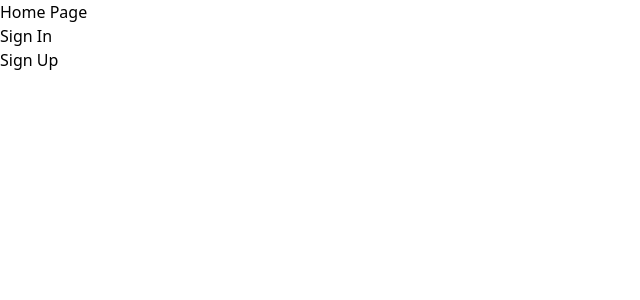
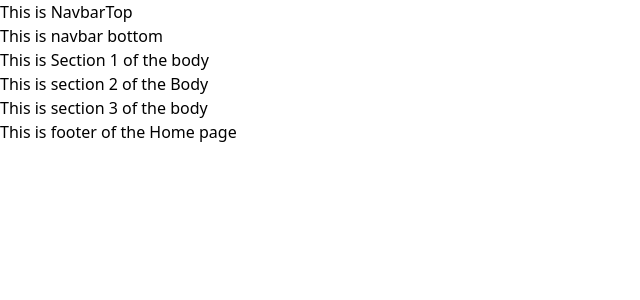
Before and after one commit to abdulaamir9496/ModeraSafe, a React (Vite) app: page / in a window 1280 px wide. Shown: the top 300 px of the page, without its empty margins (0-640 px from the left). Built offline with nearby package versions, Linux system fonts and the light colour scheme.

Commit message:
HomePage

```diff
--- a/src/App.jsx
+++ b/src/App.jsx
@@ -1,22 +1,42 @@
-import { BrowserRouter as Router, Route, Routes } from 'react-router-dom';
-import { AuthProvider } from './contexts/AuthContext'; // Import the AuthProvider
-import Home from './pages/Home';
-import SignInPage from './pages/SignInPage';
-import SignUpPage from './pages/SignUpPage';
-import ModerationHub from './pages/ModerationHub';
+// import { BrowserRouter as Router, Route, Routes } from 'react-router-dom';
+// import { AuthProvider } from './contexts/AuthContext'; // Import the AuthProvider
+// import Home from './pages/Home';
+// import SignInPage from './pages/SignInPage';
+// import SignUpPage from './pages/SignUpPage';
+// import ModerationHub from './pages/ModerationHub';
+// import ErrorBoundary from './components/ErrorBoundary';  // Import ErrorBoundary
+
+import Section1 from "./pages/HomePage/Body/Section1";
+import Section2 from "./pages/HomePage/Body/Section2";
+import Section3 from "./pages/HomePage/Body/Section3";
+import Footer from "./pages/HomePage/Footer/Footer";
+import NavbarBottom from "./pages/HomePage/Header/NavbarBottom";
+import NavbarTop from "./pages/HomePage/Header/NavbarTop";
+
+
 
 const App = () => {
     return (
-        <AuthProvider>
-            <Router>
-                <Routes>
-                    <Route path="/" element={<Home />} />
-                    <Route path="/sign-in" element={<SignInPage />} />
-                    <Route path="/sign-up" element={<SignUpPage />} />
-                    <Route path="/moderation-hub" element={<ModerationHub />} />
-                </Routes>
-            </Router>
-        </AuthProvider>
+        <>
+            <NavbarTop />
+            <NavbarBottom />
+            <Section1 />
+            <Section2 />
+            <Section3 />
+            <Footer />
+        </>
+        // <AuthProvider>
+        //     <Router>
+        //         <ErrorBoundary>
+        //             <Routes>
+        //                 <Route path="/" element={<Home />} />
+        //                 <Route path="/sign-in" element={<SignInPage />} />
+        //                 <Route path="/sign-up" element={<SignUpPage />} />
+        //                 <Route path="/moderation-hub" element={<ModerationHub />} />
+        //             </Routes>
+        //         </ErrorBoundary>
+        //     </Router>
+        // </AuthProvider>
     );
 };
 
--- a/src/components/Auth/SignInForm.jsx
+++ b/src/components/Auth/SignInForm.jsx
@@ -1,5 +1,5 @@
 import { useState } from 'react';
-import { useAuth } from '../contexts/AuthContext';
+import { useAuth } from '../../contexts/AuthContext';
 
 const SignInForm = () => {
     const { signIn } = useAuth();
--- /dev/null
+++ b/src/contexts/AuthContext.js
@@ -0,0 +1,4 @@
+import { createContext } from 'react';  // Import createContext
+
+// Create Context
+export const AuthContext = createContext();
--- a/src/contexts/AuthContext.jsx
+++ b/src/contexts/AuthContext.jsx
@@ -1,14 +1,14 @@
-import { createContext, useContext, useState } from 'react';
+import { useState } from 'react';
 import PropTypes from 'prop-types';
-
+import { AuthContext } from './AuthContext';
 
 // Create Context
-export const AuthContext = createContext();
+// export const AuthContext = createContext();
 
 // Create a custom hook to use AuthContext
-export const useAuth = () => {
-    return useContext(AuthContext);
-};
+// export const useAuth = () => {
+//     return useContext(AuthContext);
+// };
 
 // AuthProvider component to wrap around the app
 export const AuthProvider = ({ children }) => {
@@ -32,6 +32,8 @@ export const AuthProvider = ({ children }) => {
         console.log('User signed out');
     };
 
+    console.log("AuthProvider Rendering, User State:", user);
+
     return (
         <AuthContext.Provider value={{ user, signIn, signUp, signOut }}>
             {children}
--- /dev/null
+++ b/src/pages/HomePage/Body/Section1.jsx
@@ -0,0 +1,10 @@
+
+const Section1 = () => {
+    return (
+        <div>
+            <h1>This is Section 1 of the body</h1>
+        </div>
+    )
+}
+
+export default Section1
--- /dev/null
+++ b/src/pages/HomePage/Body/Section2.jsx
@@ -0,0 +1,10 @@
+
+const Section2 = () => {
+    return (
+        <div>
+            <h1>This is section 2 of the Body</h1>
+        </div>
+    )
+}
+
+export default Section2
--- /dev/null
+++ b/src/pages/HomePage/Body/Section3.jsx
@@ -0,0 +1,10 @@
+
+const Section3 = () => {
+    return (
+        <div>
+            <h1>This is section 3 of the body</h1>
+        </div>
+    )
+}
+
+export default Section3
--- /dev/null
+++ b/src/pages/HomePage/Footer/Footer.jsx
@@ -0,0 +1,10 @@
+
+const Footer = () => {
+    return (
+        <div>
+            <h1>This is footer of the Home page</h1>
+        </div>
+    )
+}
+
+export default Footer
--- /dev/null
+++ b/src/pages/HomePage/Header/NavbarBottom.jsx
@@ -0,0 +1,10 @@
+
+const NavbarBottom = () => {
+    return (
+        <div>
+            <h1>This is navbar bottom</h1>
+        </div>
+    )
+}
+
+export default NavbarBottom
--- /dev/null
+++ b/src/pages/HomePage/Header/NavbarTop.jsx
@@ -0,0 +1,10 @@
+
+const NavbarTop = () => {
+    return (
+        <div>
+            <h1>This is NavbarTop</h1>
+        </div>
+    )
+}
+
+export default NavbarTop
```
Also changed, not shown: src/contexts/useAuth.js (added, +7 -0 lines).
